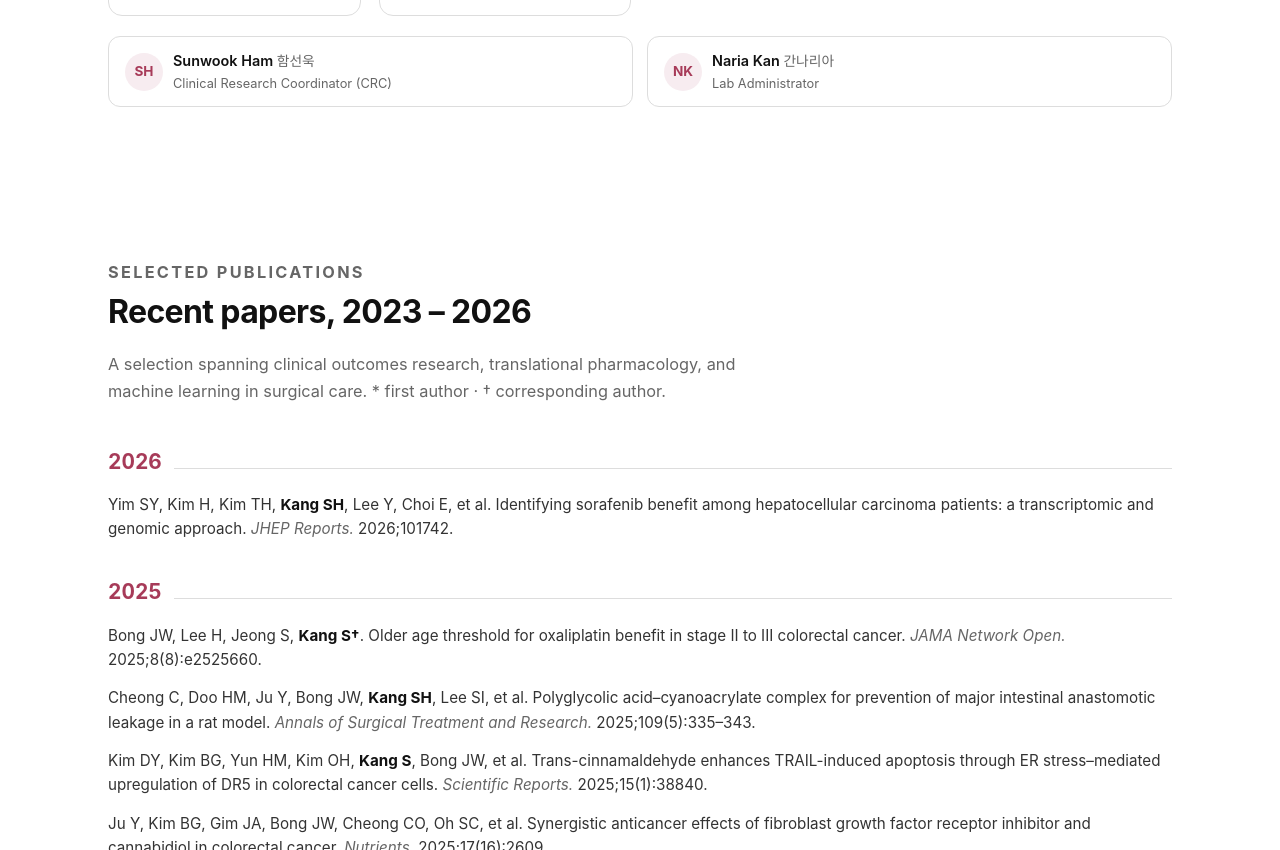
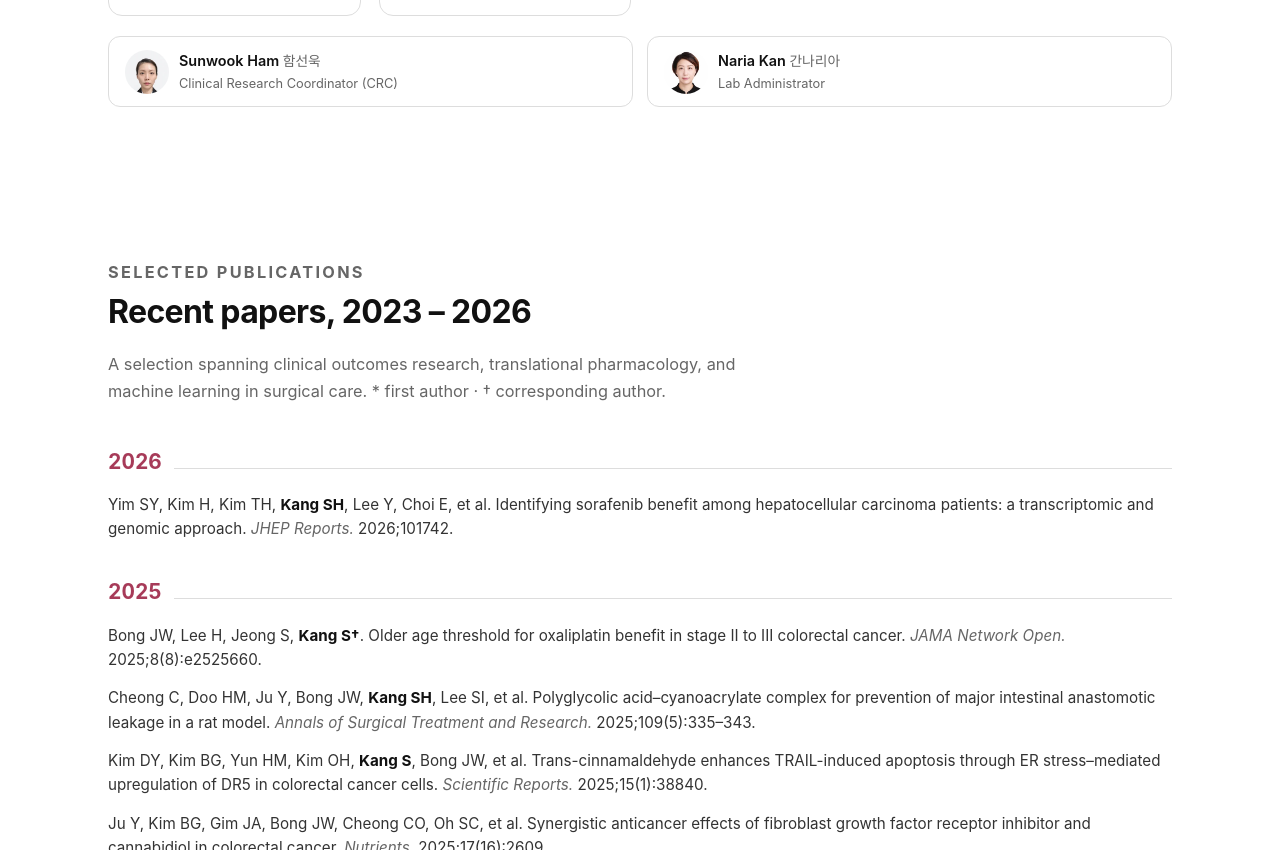
Before and after one commit to kasaha11/o2blab, a plain HTML site: page index.html in a window 1280 px wide. Shown: the part 7651-8501 px from the top of the page. Drawn offline with Linux system fonts and the light colour scheme; a web font is replaced by a local one.

Commit message:
Add photos for Sunwook Ham and Naria Kan in the staff row
Replaces the initials placeholders (SH/NK) with actual circular
avatars, cropped square from the supplied portraits and sized 160x160
(JPEG + WebP). Chip avatar size bumped 38px -> 44px to read clearly
at circle scale.

Co-Authored-By: Claude Sonnet 5 <noreply@anthropic.com>
Claude-Session: https://claude.ai/code/session_01QeFUR3xcoARhb2yx99nVQw

```diff
--- a/index.html
+++ b/index.html
@@ -270,8 +270,9 @@
   .staff-row{ display:flex; flex-wrap:wrap; gap:14px }
   .staff-chip{ display:flex; align-items:center; gap:10px; background:var(--bg-elev); border:1px solid var(--line);
     border-radius:12px; padding:12px 16px; flex:1 1 240px }
-  .staff-chip .mono{ width:38px; height:38px; border-radius:50%; background:var(--accent-soft); color:var(--accent);
+  .staff-chip .mono{ width:44px; height:44px; border-radius:50%; background:var(--accent-soft); color:var(--accent);
     display:flex; align-items:center; justify-content:center; font-weight:700; font-size:.85rem; flex:none }
+  .staff-chip .avatar{ width:44px; height:44px; border-radius:50%; object-fit:cover; flex:none; display:block }
   .staff-chip .sn{ font-weight:600; font-size:.9rem }
   .staff-chip .sr{ color:var(--slate); font-size:.8rem }
 
@@ -710,11 +711,17 @@
 
       <div class="staff-row">
         <div class="staff-chip">
-          <span class="mono">SH</span>
+          <picture>
+            <source srcset="assets/photos/ham-sunwook.webp" type="image/webp">
+            <img class="avatar" src="assets/photos/ham-sunwook.jpg" width="160" height="160" alt="Sunwook Ham" loading="lazy" decoding="async">
+          </picture>
           <div><div class="sn">Sunwook Ham <span class="kr" style="font-weight:400">함선욱</span></div><div class="sr" data-en="Clinical Research Coordinator (CRC)" data-ko="임상연구코디네이터(CRC)">Clinical Research Coordinator (CRC)</div></div>
         </div>
         <div class="staff-chip">
-          <span class="mono">NK</span>
+          <picture>
+            <source srcset="assets/photos/kan-naria.webp" type="image/webp">
+            <img class="avatar" src="assets/photos/kan-naria.jpg" width="160" height="160" alt="Naria Kan" loading="lazy" decoding="async">
+          </picture>
           <div><div class="sn">Naria Kan <span class="kr" style="font-weight:400">간나리아</span></div><div class="sr" data-en="Lab Administrator" data-ko="행정담당">Lab Administrator</div></div>
         </div>
       </div>
```
Also changed, not shown: assets/photos/ham-sunwook.jpg (added), assets/photos/ham-sunwook.webp (added), assets/photos/kan-naria.jpg (added), assets/photos/kan-naria.webp (added).
